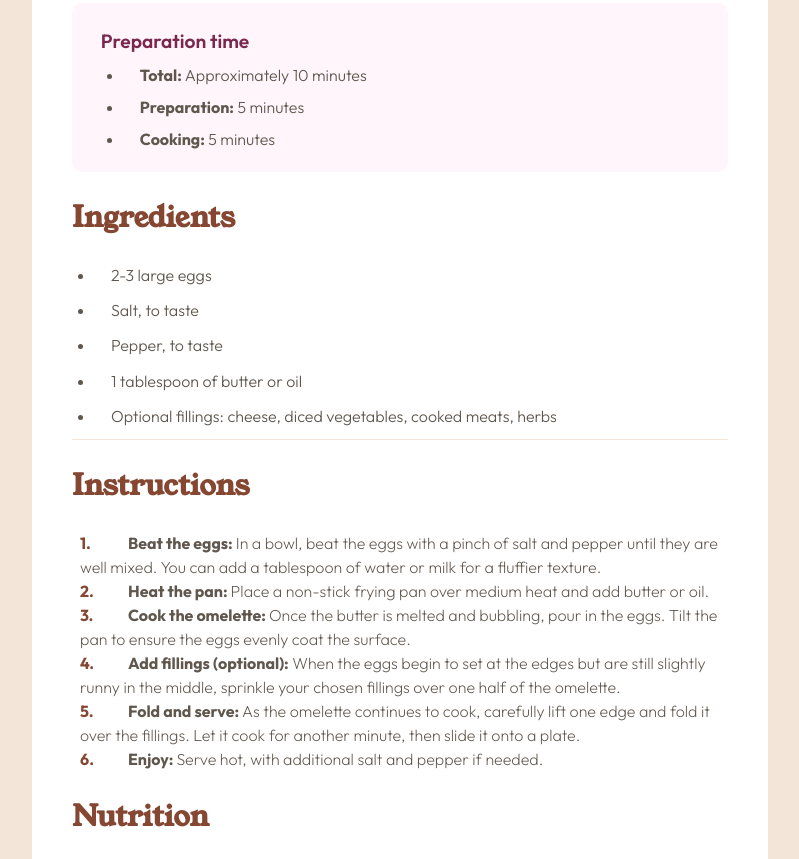
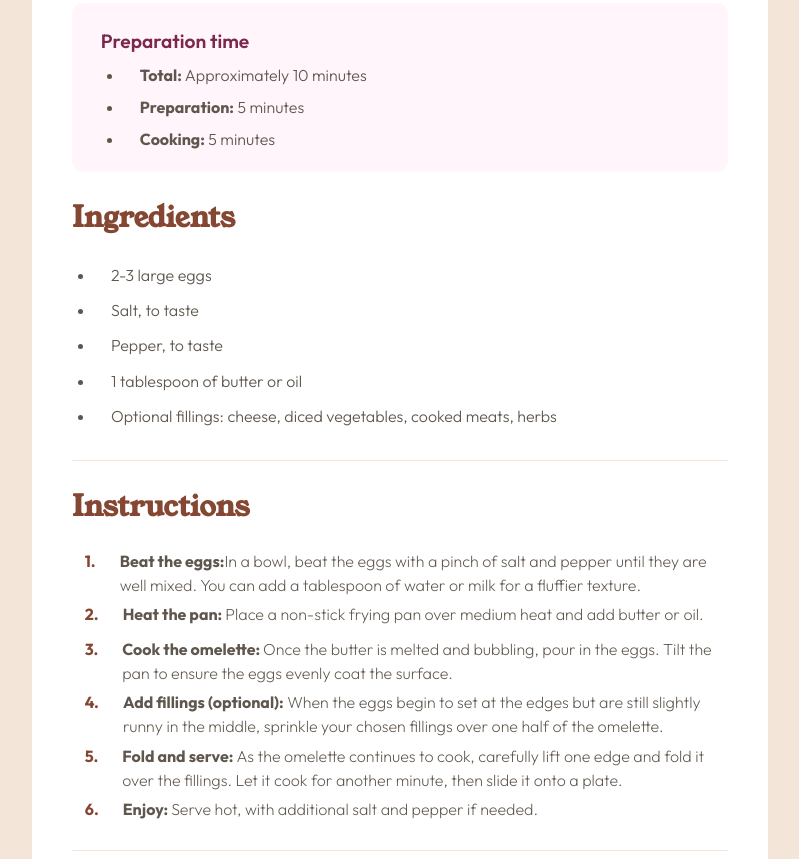
Before and after one commit to sapphirepusa/recipe-page-main, a plain HTML site: page index.html in a window 1280 px wide. Shown: the part 650-1509 px from the top of the page, without its empty margins (240-1039 px from the left). Drawn offline with Linux system fonts and the light colour scheme.

Commit message:
completed instruction section

```diff
--- a/index.html
+++ b/index.html
@@ -13,54 +13,122 @@
 <body>
 
   <main class="container-design">
-    <img class="img-style" src="assets/images/image-omelette.jpeg" alt="egg omelette stuff with vegetables and presented in a beatiful plate">
+    <img class="img-header" src="assets/images/image-omelette.jpeg" alt="egg omelette stuff with vegetables and presented in a beatiful plate">
         <div class="container-content">
             <div class="recipe-content">
+              <!-- introduction -->
               <h1>Simple Omelette Recipe</h1>
 
               <p>An easy and quick dish, perfect for any meal. This classic omelette combines beaten eggs cooked
               to perfection, optionally filled with your choice of cheese, vegetables, or meats.</p>
 
-              <div class="prep-card">
-              <h3>Preparation time</h3>
-              <ul class="prep-ul">
-              <li class="prep-li"><strong>Total:</strong> Approximately 10 minutes</li>
-              <li class="prep-li"><strong>Preparation:</strong> 5 minutes</li>
-              <li class="prep-li"><strong>Cooking:</strong> 5 minutes</li>
-              </ul>
-              </div>
+              <!-- Preparation  -->
+              <section class="preparation-section">
+                <h3>Preparation time</h3>
+                  <ul class="preparation-ul">
+                    <li class="preparation-li">
+                      <strong>Total:</strong>
+                        Approximately 10 minutes
+                    </li>
+                    <li class="preparation-li">
+                      <strong>Preparation:</strong>
+                        5 minutes
+                    </li>
+                    <li class="preparation-li">
+                      <strong>Cooking:</strong>
+                        5 minutes
+                    </li>
+                  </ul>
+              </section>
 
-              <h2>Ingredients</h2>
-              <ul class="bot-line">
-                <li class="ing-li">2-3 large eggs</li>
-                <li class="ing-li">Salt, to taste</li>
-                <li class="ing-li">Pepper, to taste</li>
-                <li class="ing-li">1 tablespoon of butter or oil</li>
-                <li class="ing-li">Optional fillings: cheese, diced vegetables, cooked meats, herbs</li>
-              </ul>
+              <!-- Ingredients -->
+              <section class="ingredients-section">
+                <h2>Ingredients</h2>
+                  <ul>
+                    <li class="ingredients-li">
+                      2-3 large eggs
+                    </li>
+                    <li class="ingredients-li">
+                      Salt, to taste
+                    </li>
+                    <li class="ingredients-li">
+                      Pepper, to taste
+                    </li>
+                    <li class="ingredients-li">
+                      1 tablespoon of butter or oil
+                    </li>
+                    <li class="ingredients-li">
+                      Optional fillings: cheese, diced vegetables, cooked meats, herbs
+                    </li>
+                  </ul>
+              </section>
 
+              <!-- Instructions -->
+              <section class="instruction">
+                <h2 class="instruction-h2">Instructions</h2>
+                    <ol class="instruction-ol">
 
-              <h2>Instructions</h2>
-              <ol class="instruction-ol">
-              <li class="instruction-li"><strong>Beat the eggs: </strong>In a bowl, beat the eggs with a pinch of salt and pepper until they are well mixed.
-              You can add a tablespoon of water or milk for a fluffier texture.</li>
+                      <li>
+                        <div>
+                          <h4 class="instruction-h4">1.</h4>
+                            <p class="instruction-p">
+                              <strong>Beat the eggs:</strong>In a bowl, beat the eggs with a pinch of salt and pepper until they are well mixed.
+                              You can add a tablespoon of water or milk for a fluffier texture.
+                            </p>
+                        </div>
+                      </li>
 
-              <li class="instruction-li"><strong>Heat the pan: </strong>Place a non-stick frying pan over medium heat and add butter or oil.</li>
+                      <li id="instruction-2-margin">
+                        <div>
+                          <h4 class="instruction-h4">2.</h4>
+                            <p class="instruction-p">
+                              <strong>Heat the pan: </strong>Place a non-stick frying pan over medium heat and add butter or oil.
+                            </p>
+                        </div>
+                      </li>
 
-              <li class="instruction-li"><strong>Cook the omelette: </strong>Once the butter is melted and bubbling, pour in the eggs. Tilt the pan to ensure
-              the eggs evenly coat the surface.</li>
+                      <li>
+                        <div>
+                          <h4 class="instruction-h4">3.</h4>
+                            <p class="instruction-p">
+                              <strong>Cook the omelette: </strong>Once the butter is melted and bubbling, pour in the eggs. Tilt the pan to ensure
+                              the eggs evenly coat the surface.
+                            </p>
+                        </div>
+                      </li>
 
-              <li class="instruction-li"><strong>Add fillings (optional):</strong> When the eggs begin to set at the edges but are still slightly runny in the
-              middle, sprinkle your chosen fillings over one half of the omelette.</li>
+                      <li>
+                        <div>
+                          <h4 class="instruction-h4">4.</h4>
+                            <p class="instruction-p">
+                              <strong>Add fillings (optional):</strong>
+                              When the eggs begin to set at the edges but are still slightly runny in the middle, sprinkle your chosen fillings over one half of the omelette.
+                            </p>
+                        </div>
+                      </li>
 
-              <li class="instruction-li"><strong>Fold and serve: </strong>As the omelette continues to cook, carefully lift one edge and fold it over the
-              fillings. Let it cook for another minute, then slide it onto a plate.</li>
+                      <li>
+                        <div>
+                          <h4 class="instruction-h4">5.</h4>
+                            <p class="instruction-p">
+                              <strong>Fold and serve: </strong>As the omelette continues to cook, carefully lift one edge and fold it over the
+                              fillings. Let it cook for another minute, then slide it onto a plate.
+                            </p>
+                        </div>
+                      </li>
 
-              <li class="instruction-li"><strong>Enjoy: </strong>Serve hot, with additional salt and pepper if needed.</li>
-              </ol>
+                      <li>
+                        <div>
+                          <h4 class="instruction-h4">6.</h4>
+                            <p class="instruction-p">
+                            <strong>Enjoy: </strong>Serve hot, with additional salt and pepper if needed.
+                            </p>
+                        </div>
+                      </li>
+                    </ol>
+              </section>
 
               <h2>Nutrition</h2>
-
               <p> The table below shows nutritional values per serving without the additional fillings.</p>
               <ul>
               <li> Calories
@@ -86,3 +154,23 @@
 
 </body>
 </html>
+
+
+<!-- incremented order list -->
+<!-- <ol class="instruction-ol">
+  <li class="instruction-li"><strong>Beat the eggs: </strong>In a bowl, beat the eggs with a pinch of salt and pepper until they are well mixed.
+  You can add a tablespoon of water or milk for a fluffier texture.</li>
+
+  <li class="instruction-li"><strong>Heat the pan: </strong>Place a non-stick frying pan over medium heat and add butter or oil.</li>
+
+  <li class="instruction-li"><strong>Cook the omelette: </strong>Once the butter is melted and bubbling, pour in the eggs. Tilt the pan to ensure
+  the eggs evenly coat the surface.</li>
+
+  <li class="instruction-li"><strong>Add fillings (optional):</strong> When the eggs begin to set at the edges but are still slightly runny in the
+  middle, sprinkle your chosen fillings over one half of the omelette.</li>
+
+  <li class="instruction-li"><strong>Fold and serve: </strong>As the omelette continues to cook, carefully lift one edge and fold it over the
+  fillings. Let it cook for another minute, then slide it onto a plate.</li>
+
+  <li class="instruction-li"><strong>Enjoy: </strong>Serve hot, with additional salt and pepper if needed.</li>
+</ol> -->
--- a/style.css
+++ b/style.css
@@ -1,6 +1,5 @@
 /* font for this website */
 @import url('https://fonts.googleapis.com/css2?family=Outfit:wght@100..900&family=Young+Serif&display=swap');
-
 
 
 body {
@@ -29,7 +28,6 @@ ol, ul{
 
 ol {
   list-style: none;
-  counter-reset: li;
 }
 
 h1 {
@@ -77,8 +75,7 @@ h3 {
 
 }
 
-
-.img-style {
+.img-header {
   border-radius: 13px;
   width: 89%;
   margin-top: 2.5rem;
@@ -86,12 +83,7 @@ h3 {
   margin-right: 2rem;
 }
 
-/* .recipe-content {
-  background-color: bisque;
-
-} */
-
-.prep-card {
+.preparation-section {
   background-color: hsl(330, 100%, 98%);
   padding-top: 0.3rem;
   padding-left: 1.8rem;
@@ -99,32 +91,85 @@ h3 {
   padding-bottom: 0.8rem;
   margin-top: 2rem;
   border-radius: 10px;
-
 }
 
-.prep-ul {
+.preparation-ul {
   margin: 0;
 }
 
-.prep-li {
+.preparation-li {
    margin-bottom: 0.5rem;
    margin-top: .5rem;
    padding-left: 1rem;
    font-weight: 290;
 }
 
-.ing-li {
+.ingredients-li {
   padding-left: 1rem;
   margin-bottom: 0.7rem;
   gap: 2rem;
   font-weight: 290;
 }
 
-.bot-line {
+.ingredients-section {
   border-bottom: 1px solid hsl(30, 54%, 90%);
+  padding-bottom: 1rem;
 }
 
-.instruction-li ::before {
+.instruction-ol {
+  padding-left: 1.0rem;
+  margin: 0.5rem 0 0 0.3rem;
+}
+
+.instruction-h4 {
+  padding-right: 1.5rem;
+  color: hsl(14, 45%, 36%);
+}
+
+/* .instruction-li {
+  display: inline-flex;
+  flex-direction: row;
+  justify-content: flex-start;
+  align-items: baseline;
+  margin: 0;
+  padding: 0
+} */
+
+.instruction-p {
+  margin: 0;
+  text-wrap: wrap;
+  justify-items:start ;
+}
+
+.instruction-h2 {
+  margin-bottom: 0;
+}
+
+.instruction div {
+  margin: -0.5rem;
+  display: inline-flex;
+  flex-direction: row;
+  justify-content: flex-start;
+  align-items: baseline;
+}
+
+.instruction {
+  border-bottom: 1px solid hsl(30, 54%, 90%);
+  padding-bottom: 1rem;
+}
+
+#instruction-2-margin {
+  margin-bottom: -1rem;
+}
+
+
+/* .instruction-div-row {
+  padding: 0;
+  border-style: dashed;
+} */
+
+/* increment order list */
+/* .instruction-li ::before {
   counter-increment: li;
   content: counter(li) ".";
   color: hsl(14, 45%, 36%);
@@ -140,13 +185,11 @@ h3 {
 .instruction-li {
   list-style-position: outside;
 
-}
-
-
+} */
 
 /* different styles for different media types/devices */
 @media only screen and (max-width: 700px) {
-  .img-style {
+  .img-header {
    margin: 0;
    border-radius: 0;
    width: 100%;
```
